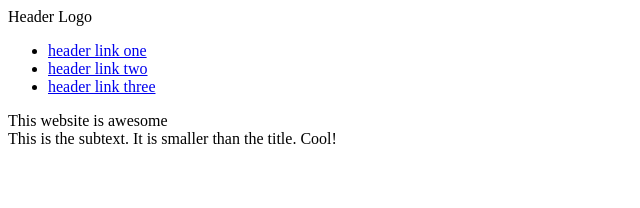
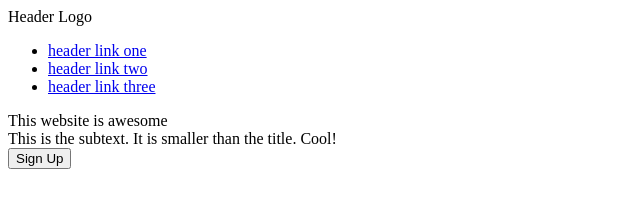
Before and after one commit to mnick02/Landing-Page, a plain HTML site: page index.html in a window 1280 px wide. Shown: the whole page, without its empty margins (0-640 px from the left). Drawn offline with Linux system fonts and the light colour scheme.

Commit message:
Add Sign Up button to header

```diff
--- a/index.html
+++ b/index.html
@@ -20,6 +20,9 @@
                 This website is awesome
                 <div class="sub-text">This is the subtext. It is smaller than the title. Cool!</div>
             </div>
+            <div class="header-button">
+                <button>Sign Up</button>
+            </div>
         </div>
 
     </body>
```
